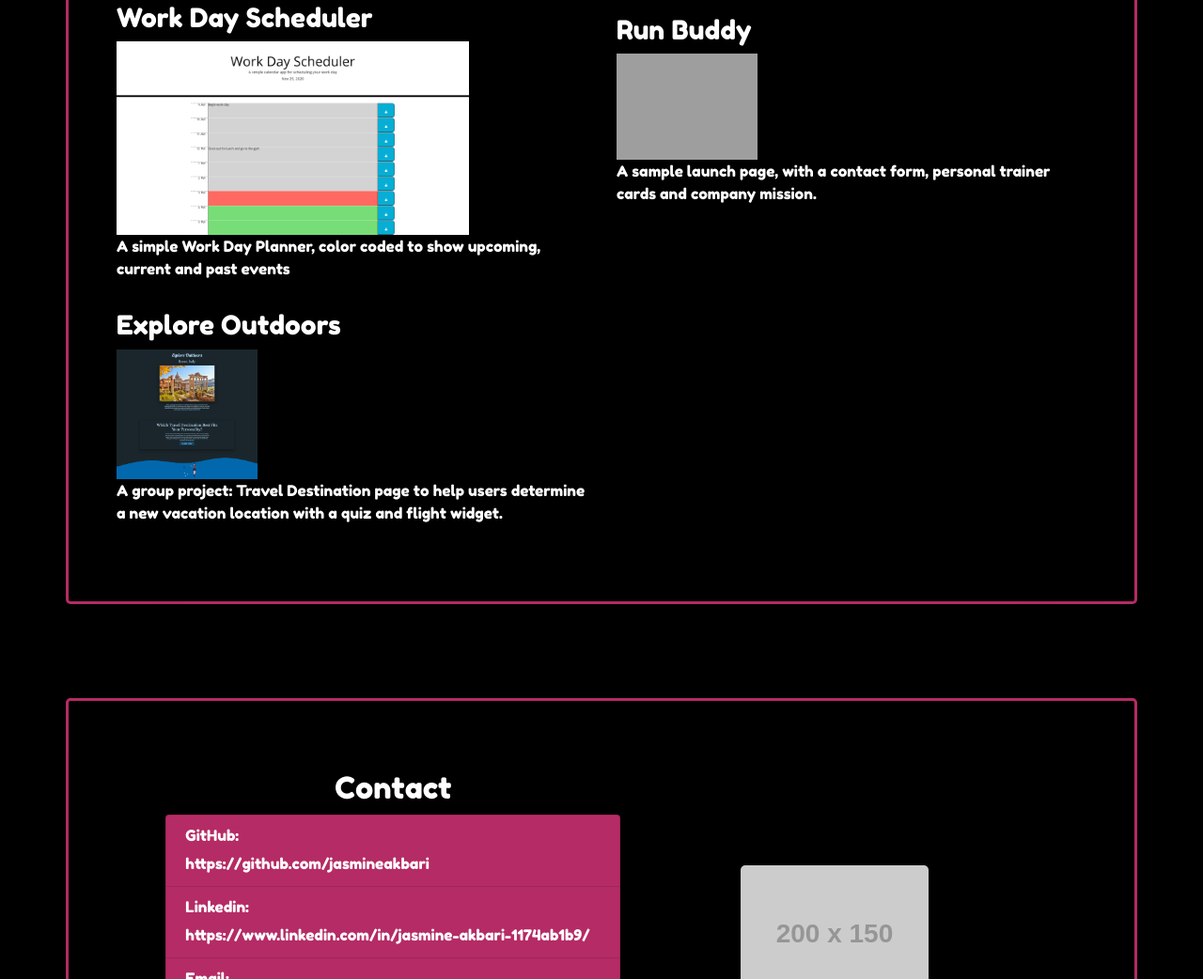
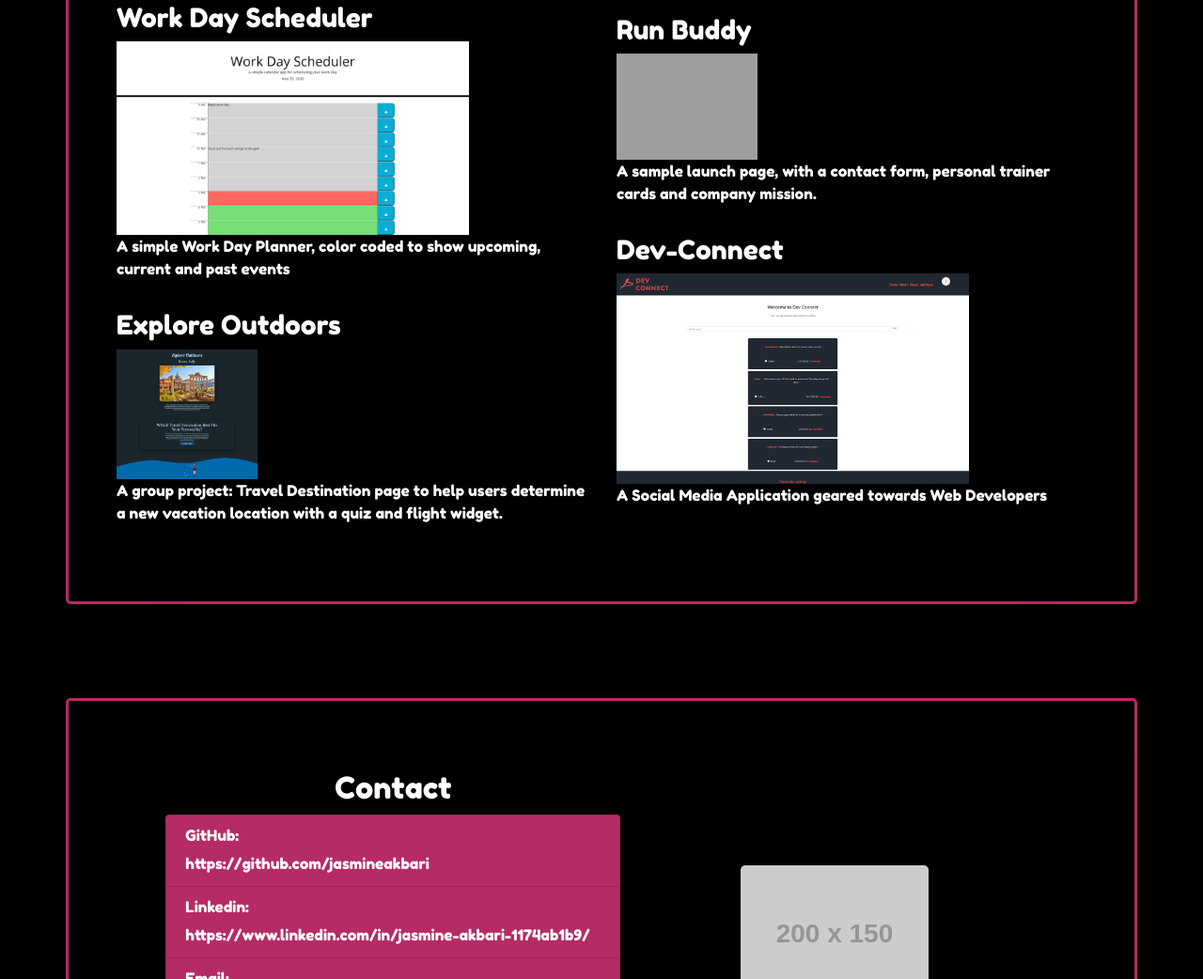
Before and after one commit to jasmineakbari/JA-Portfolio, a plain HTML site: page index.html in a window 1280 px wide. Shown: the part 1794-2836 px from the top of the page at 94% size. Drawn offline with nearby package versions, Linux system fonts and the light colour scheme; grey boxes are pictures that could not be loaded; placeholder pictures from the web are drawn by us; a web font is replaced by a local one.

Commit message:
Added dev-connect to portfolio

```diff
--- a/index.html
+++ b/index.html
@@ -106,6 +106,12 @@
                                     <p>A sample launch page, with a contact form, personal trainer cards and company mission.</p>
                                 </div>
                             </div>
+                            <div class="p-2" data-aos="fade-left" data-aos="zoom-in" data-aos-duration="3000">
+                                <h3>Dev-Connect</h3>
+                                <a href="https://jasmineakbari.github.io/weather-hub/" target="_blank">
+                                    <img id="fifty" src="assets/images/dev-connect.png"/></a>
+                                <p>A Social Media Application geared towards Web Developers</p>
+                            </div>
                         </div>
                     </div>
                 </div>
```
Also changed, not shown: assets/images/dev-connect.png (added), 1 other file.
